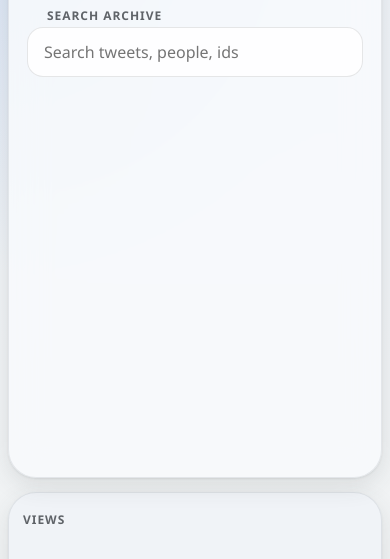
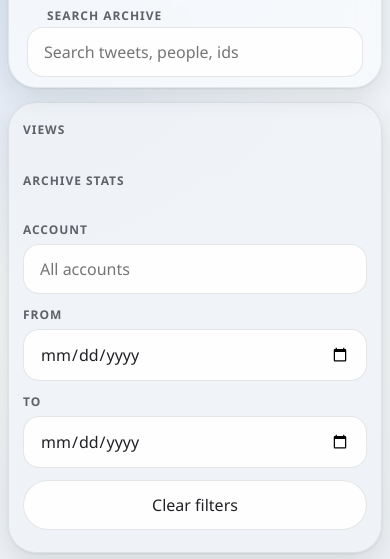
Before and after one commit to lizconlan/rehydrate-tweets, a plain HTML site: page viewer/index.html in a window 390 px wide. Shown: the part 75-634 px from the top of the page. Drawn offline with Linux system fonts and the light colour scheme.

Commit message:
Fix mobile archive toolbar spacing

```diff
--- a/viewer/styles.css
+++ b/viewer/styles.css
@@ -923,6 +923,7 @@ body.lightbox-open {
   }
 
   .gmail-shell {
+    display: block;
     height: auto;
     overflow: visible;
   }
@@ -930,6 +931,8 @@ body.lightbox-open {
   .app-toolbar {
     grid-template-columns: 1fr;
     justify-items: stretch;
+    align-items: start;
+    margin-bottom: 14px;
   }
 
   .toolbar-main {
@@ -941,6 +944,11 @@ body.lightbox-open {
     width: auto;
     min-width: 0;
     flex-basis: auto;
+  }
+
+  .toolbar-search {
+    flex: 0 0 auto;
+    max-width: none;
   }
 
   .results-meta {
```
